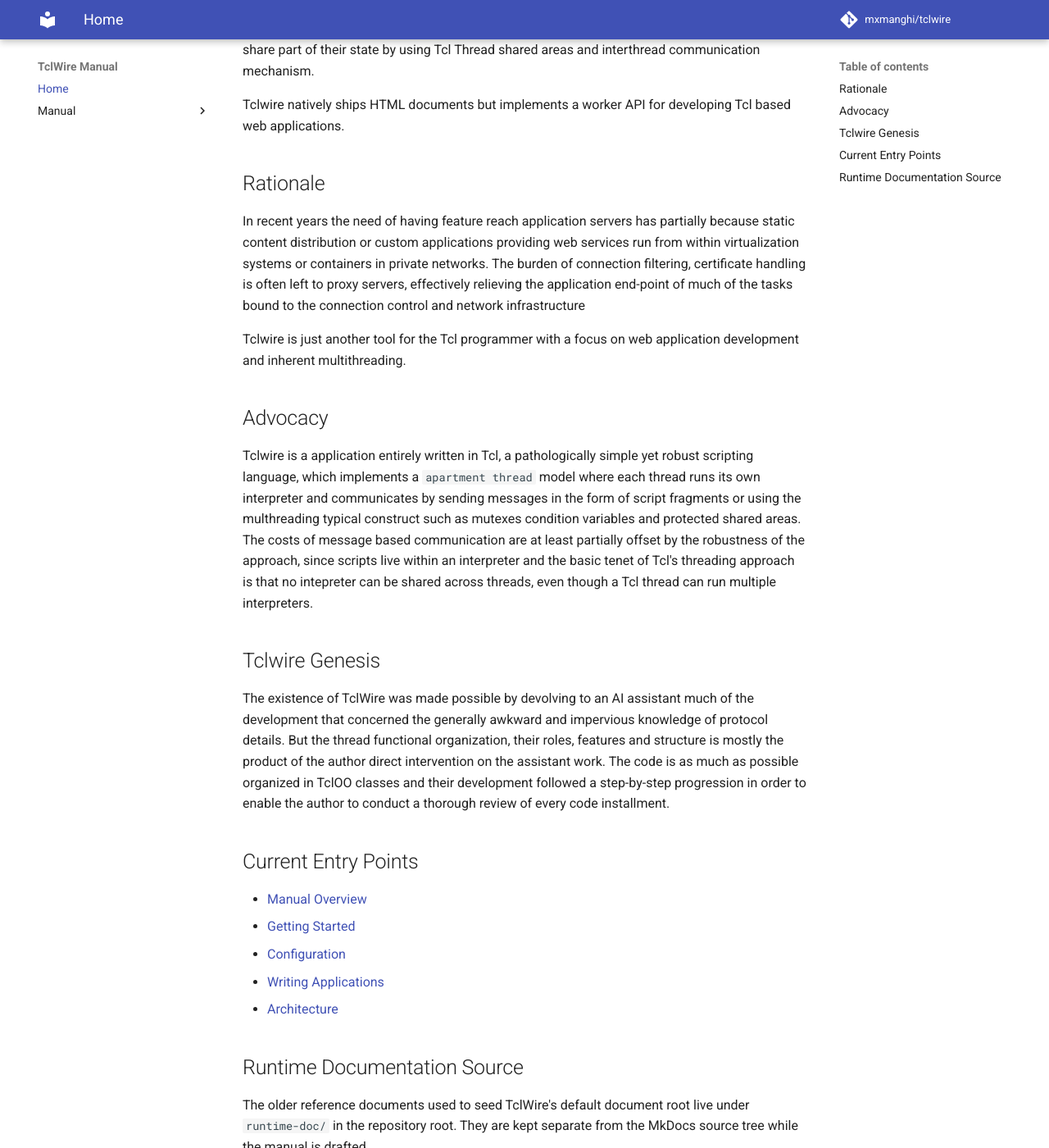
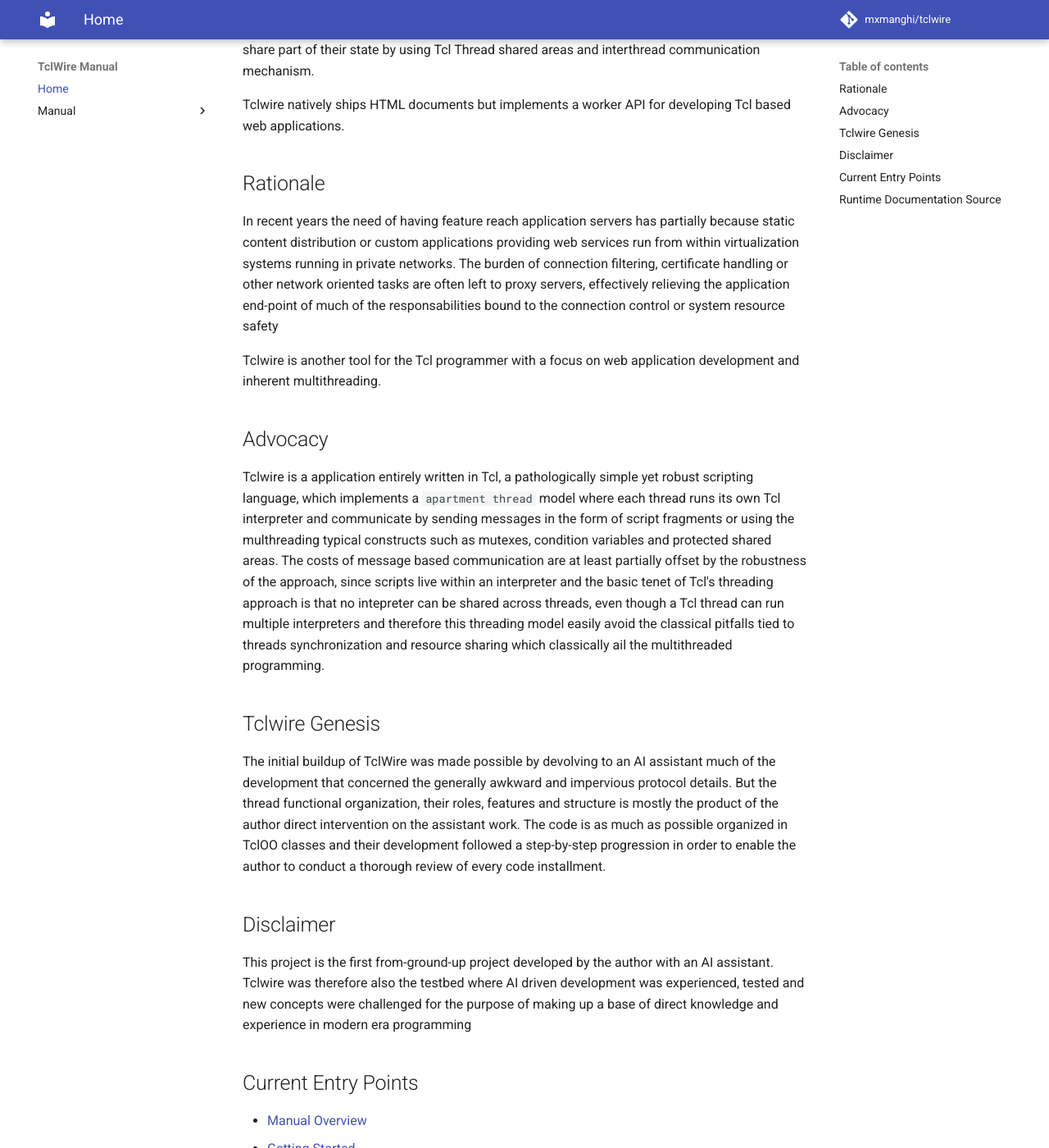
Before and after one commit to mxmanghi/tclwire, an MkDocs documentation site: the page built from doc/index.md, in a window 1280 px wide and 1400 px high, scrolled down 378 px. Shown: the whole window at 82% size. Built offline with MkDocs 1.6.1 and Material for MkDocs 9.7.7, drawn with Linux system fonts in a browser that asks for light colours; comment, search, counter and statistics services are not loaded.

Commit message:
improve index.md as tclwire is now public

```diff
--- a/doc/index.md
+++ b/doc/index.md
@@ -21,35 +21,49 @@
 
 In recent years the need of having feature reach application servers
 has partially because static content distribution or custom applications
-providing web services run from within virtualization systems or containers in
-private networks. The burden of connection filtering, certificate handling is often
+providing web services run from within virtualization systems running in
+private networks. The burden of connection filtering,
+certificate handling or other network oriented tasks are often
 left to proxy servers, effectively relieving the application end-point
-of much of the tasks bound to the connection control and network infrastructure
+of much of the responsabilities bound to the connection control or system
+resource safety
 
-Tclwire is just another tool for the Tcl programmer with a focus on web application
+Tclwire is another tool for the Tcl programmer with a focus on web application
 development and inherent multithreading.
 
 ## Advocacy
 
 Tclwire is a application entirely written in Tcl, a pathologically simple yet
 robust scripting language, which implements a `apartment thread` model where
-each thread runs its own interpreter and communicates by sending messages in the
-form of script fragments or using the multhreading typical construct such as
-mutexes condition variables and protected shared areas.
+each thread runs its own Tcl interpreter and communicate by sending messages in the
+form of script fragments or using the multhreading typical constructs such as
+mutexes, condition variables and protected shared areas.
 The costs of message based communication are at least partially offset by the
 robustness of the approach, since scripts live within an interpreter and the basic
 tenet of Tcl's threading approach is that no intepreter can be shared across
-threads, even though a Tcl thread can run multiple interpreters.
+threads, even though a Tcl thread can run multiple interpreters and therefore
+this threading model easily avoid the classical pitfalls tied to threads
+synchronization and resource sharing which classically ail the multithreaded
+programming.
 
 ## Tclwire Genesis
 
-The existence of TclWire was made possible by devolving to an AI assistant much
-of the development that concerned the generally awkward and impervious knowledge
-of protocol details. But the thread functional organization, their roles, features
-and structure is mostly the product of the author direct intervention on the assistant
-work. The code is as much as possible organized in TclOO classes and their development
-followed a step-by-step progression in order to enable the author to conduct a
+The initial buildup of TclWire was made possible by devolving to an AI
+assistant much of the development that concerned the generally awkward
+and impervious protocol details. But the thread functional organization,
+their roles, features and structure is mostly the product of the author
+direct intervention on the assistant work. The code is as much as
+possible organized in TclOO classes and their development followed a
+step-by-step progression in order to enable the author to conduct a
 thorough review of every code installment.
+
+## Disclaimer
+
+This project is the first from-ground-up project developed by the author
+with an AI assistant. Tclwire was therefore also the testbed where
+AI driven development was experienced, tested and new concepts were
+challenged for the purpose of making up a base of direct knowledge
+and experience in modern era programming
 
 ## Current Entry Points
 
```
